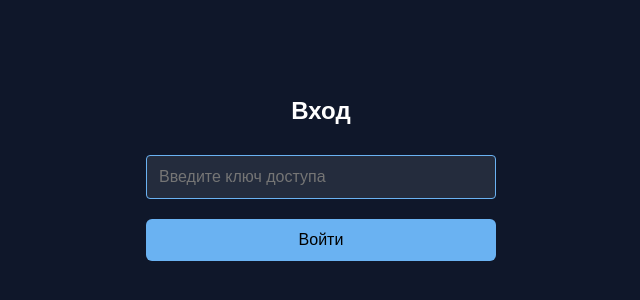
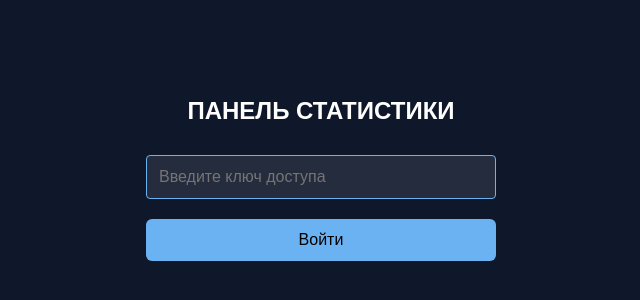
Before and after one commit to HuntersNetPlus/PvZ, a plain HTML site: page panel.html in a window 1280 px wide. Shown: the part 232-532 px from the top of the page, without its empty margins (319-959 px from the left). Drawn offline with Linux system fonts and the light colour scheme.

Commit message:
Update panel.html

```diff
--- a/panel.html
+++ b/panel.html
@@ -249,7 +249,7 @@
 <!-- ===== ЛОГИН ===== -->
 <div id="login">
   <div class="login-box">
-    <h2>Вход</h2>
+    <h2>ПАНЕЛЬ СТАТИСТИКИ</h2>
     <input type="password" id="password" placeholder="Введите ключ доступа">
     <button onclick="checkPassword()">Войти</button>
     <div class="error" id="error">Неверный пароль</div>
```
